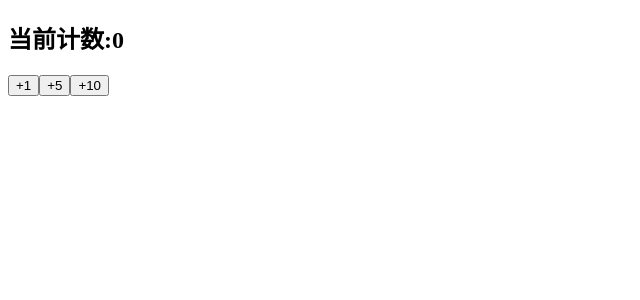
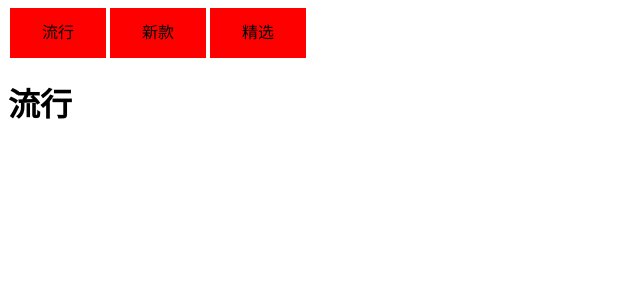
Before and after one commit to ZhangYuYYDS/React, a React (Create React App) app in the folder 05_React脚手架/02_learn_component/: page / in a window 1280 px wide. Shown: the top 300 px of the page, without its empty margins (0-640 px from the left). Built offline with nearby package versions, Linux system fonts and the light colour scheme.

Commit message:
案例练习

```diff
--- /dev/null
+++ b/05_React脚手架/02_learn_component/src/06_组件通信案例练习/App.jsx
@@ -0,0 +1,34 @@
+import React, { Component } from 'react';
+import './style.css';
+import Tab from './Tab';
+
+export class App extends Component {
+    constructor() {
+        super();
+        this.state = {
+            list: ['流行', '新款', '精选'],
+            tabIndex: 0,
+        };
+    }
+    setIndex(index) {
+        this.setState({
+            tabIndex: index,
+        });
+    }
+    render() {
+        const { list, tabIndex } = this.state;
+        return (
+            <div className="app">
+                <Tab
+                    list={list}
+                    itemClickIndex={(index) => {
+                        this.setIndex(index);
+                    }}
+                />
+                <h1>{list[tabIndex]}</h1>
+            </div>
+        );
+    }
+}
+
+export default App;
--- /dev/null
+++ b/05_React脚手架/02_learn_component/src/06_组件通信案例练习/Tab.jsx
@@ -0,0 +1,35 @@
+import React, { Component } from 'react';
+
+export class Tab extends Component {
+    constructor() {
+        super();
+        this.state = {
+            currIndex: 0,
+        };
+    }
+    itemClick(index) {
+        this.props.itemClickIndex(index);
+    }
+    render() {
+        const { list } = this.props;
+        return (
+            <div className="list">
+                {list.map((item, index) => {
+                    return (
+                        <span
+                            className="item"
+                            key={index}
+                            onClick={(e) => {
+                                this.itemClick(index);
+                            }}
+                        >
+                            {item}
+                        </span>
+                    );
+                })}
+            </div>
+        );
+    }
+}
+
+export default Tab;
--- /dev/null
+++ b/05_React脚手架/02_learn_component/src/06_组件通信案例练习/style.css
@@ -0,0 +1,15 @@
+.list {
+    display: flex;
+    align-items: center;
+    justify-content: center;
+    width: 300px;
+}
+
+.list .item {
+    flex: 1;
+    height: 50px;
+    margin: 0 2px;
+    text-align: center;
+    line-height: 50px;
+    background-color: red;
+}
--- a/05_React脚手架/02_learn_component/src/index.js
+++ b/05_React脚手架/02_learn_component/src/index.js
@@ -3,7 +3,8 @@ import ReactDOM from 'react-dom/client';
 // import App from './02_组件生命周期函数/App';
 // import App from './03_组件开发的嵌套关系/App';
 // import App from './04_组件通信-父传子/App';
-import App from './05_组件通信-子传父/App';
+// import App from './05_组件通信-子传父/App';
+import App from './06_组件通信案例练习/App';
 
 const container = document.getElementById('root');
 const root = ReactDOM.createRoot(container);
```
